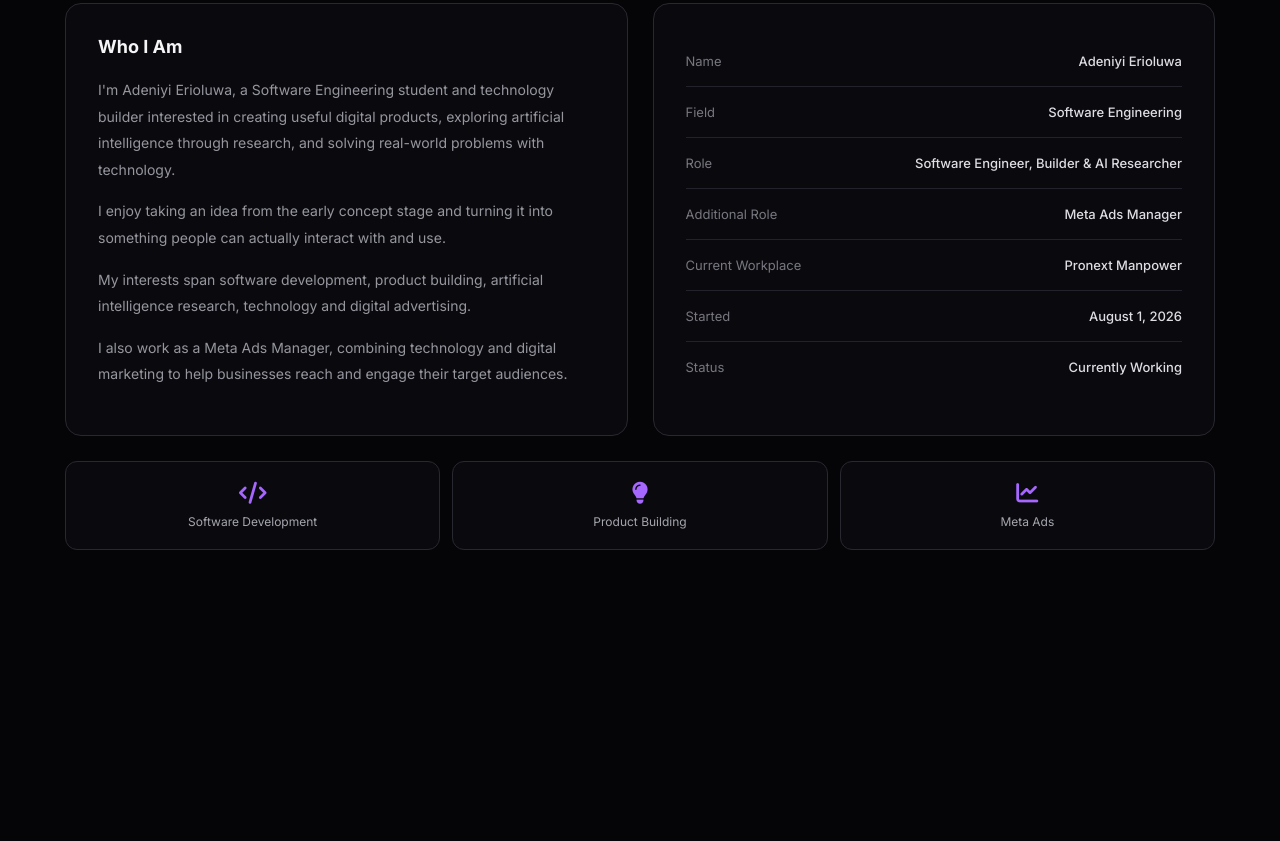
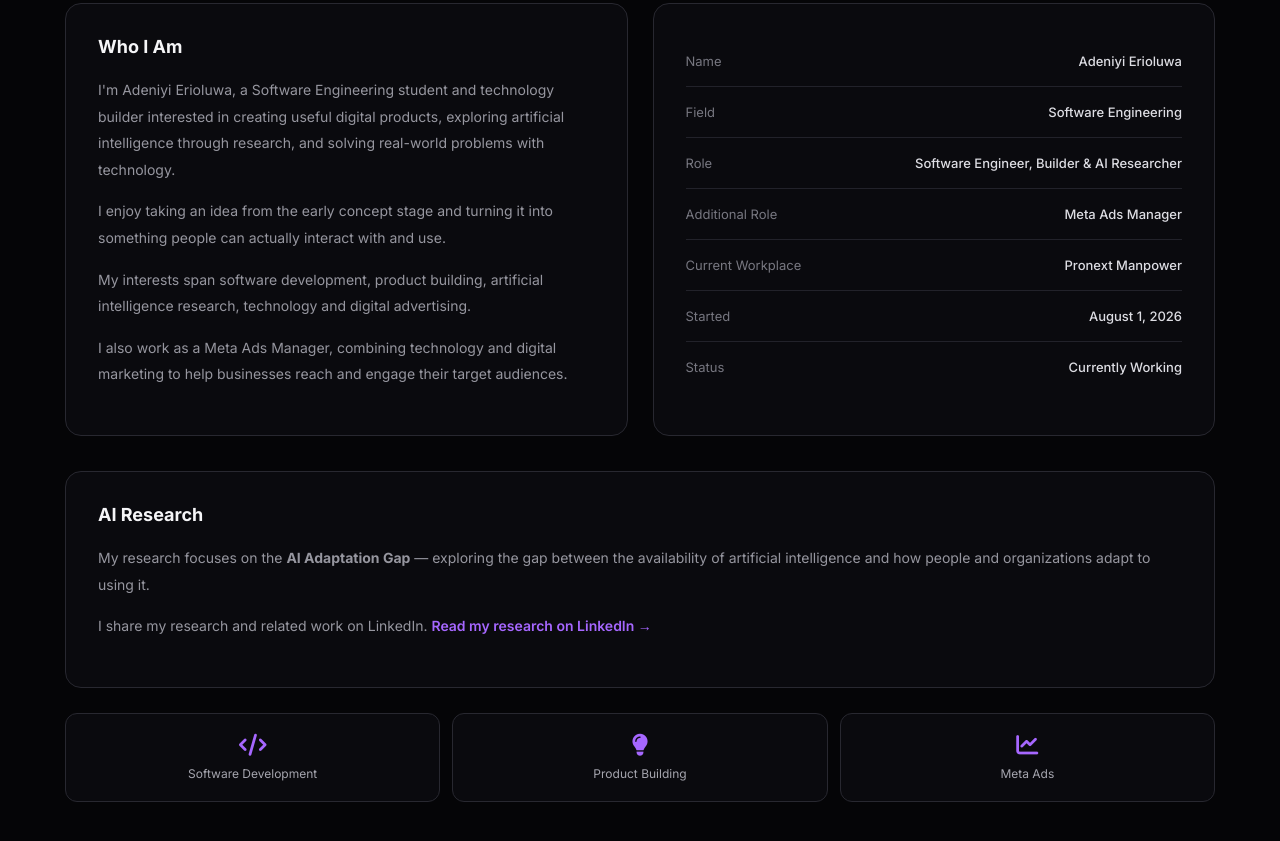
Before and after one commit to erioluwaadeniyi/my-portfolio, a plain HTML site: page about.html in a window 1280 px wide. Shown: the part 331-1172 px from the top of the page. Before the commit the page ends 971 px from the top, so only its background shows below. Drawn offline with nearby package versions, Linux system fonts and the light colour scheme.

Commit message:
Add AI Adaptation Gap research section

```diff
--- a/about.html
+++ b/about.html
@@ -756,6 +756,21 @@ body {
 
 
   <!-- =========================
+       AI RESEARCH
+  ========================= -->
+
+  <section class="about-card" style="margin-top:35px;">
+    <h2>AI Research</h2>
+    <p>
+      My research focuses on the <strong>AI Adaptation Gap</strong> — exploring the gap between the availability of artificial intelligence and how people and organizations adapt to using it.
+    </p>
+    <p>
+      I share my research and related work on LinkedIn.
+      <a href="https://www.linkedin.com/in/erioluwa-adeniyi" target="_blank" rel="noopener noreferrer" style="color:#a667ff;text-decoration:none;font-weight:600;">Read my research on LinkedIn →</a>
+    </p>
+  </section>
+
+  <!-- =========================
        INTERESTS
   ========================= -->
 
```
